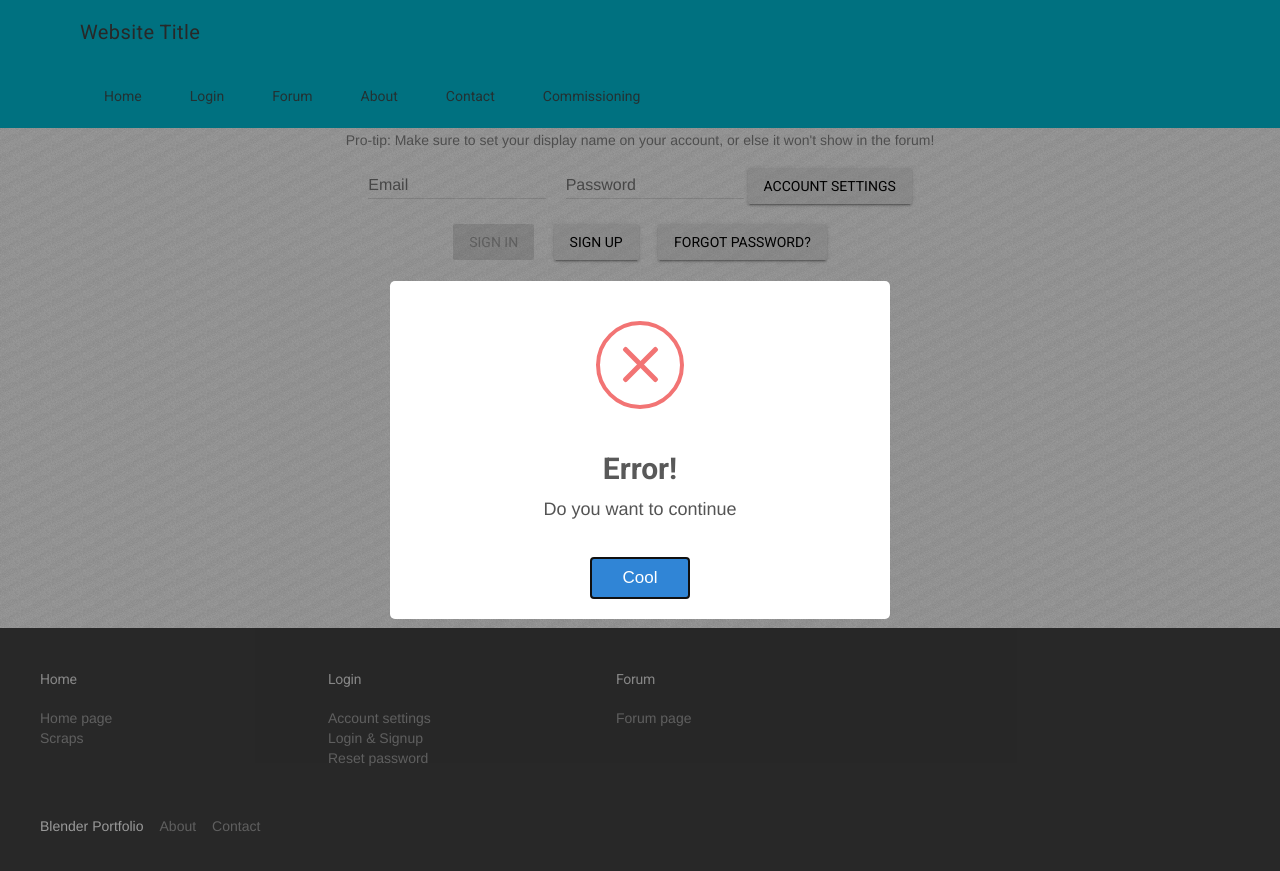
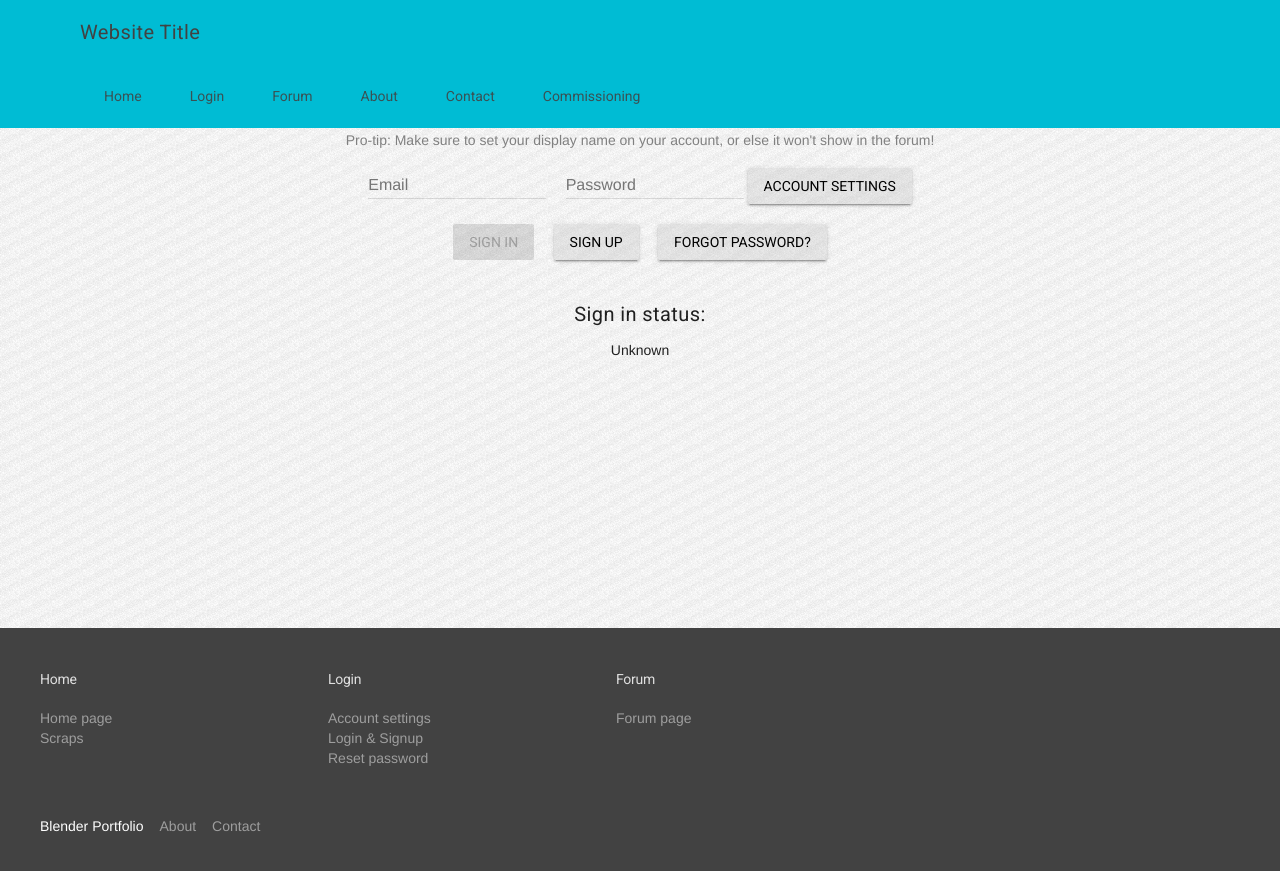
Before and after one commit to slothgamez/fireplex.github.io, a Jekyll site: the page firebase/login/index.html, which Jekyll copies as it is, in a window 1280 px wide. Shown: the top 871 px of the page. Built offline with Jekyll 4.4.1, drawn with Linux system fonts in a browser that asks for light colours; nearby versions of some CDN libraries; comment, search, counter and statistics services are not loaded; some of the changed lines change nothing that is shown.

Commit message:
Update index.html

```diff
--- a/firebase/login/index.html
+++ b/firebase/login/index.html
@@ -119,12 +119,6 @@
       // Listening for auth state changes.
       // [START authstatelistener]
       firebase.auth().onAuthStateChanged(function(user) {
-        if (user.emailVerified) {
-          console.log('Email verified');
-        } else {
-          console.log('Email not verified');
-					alert("Your email is not verified. ")
-        }
         if (user) {
           // User is signed in.
 	  if (user.emailVerified) {
@@ -145,9 +139,41 @@
           }
           document.getElementById('quickstart-sign-in').textContent = 'Sign out';
 	  } else {
-	    user.sendEmailVerification();
-	    alert('Your email is not verified! Go to your inbox and verify your account to sign in');
-	    window.location.href = 'https://fireplex.github.io/';
+				//Popup request for resending verification email
+				swal({
+					title: 'Attention!',
+					text: "Your email isn't verified yet. Click 'resend' if you never recieved an email. However, just click cancel if you already have the email",
+					type: 'warning',
+					showCancelButton: true,
+					confirmButtonColor: '#3085d6',
+					cancelButtonColor: '#d33',
+					confirmButtonText: 'Resend',
+					cancelButtonText: 'Cancel',
+					confirmButtonClass: 'btn btn-success',
+					cancelButtonClass: 'btn btn-danger',
+					buttonsStyling: false
+				}).then(function () {
+					//send email
+					user.sendEmailVerification();
+					alert('Your email is not verified! Go to your inbox and verify your account to sign in');
+					window.location.href = 'https://fireplex.github.io/';
+					swal(
+						'Resent succesfully',
+						'A new verification email has been sent to you.',
+						'success'
+					)
+				}, function (dismiss) {
+					// dismiss can be 'cancel', 'overlay',
+					// 'close', and 'timer'
+					if (dismiss === 'cancel') {
+						swal(
+							'Cancelled',
+							'Dismissed resending of the verification email.',
+							'error'
+						)
+					}
+				})
+			//end of popup
 	  }
           // [END_EXCLUDE]
         } else {
@@ -258,14 +284,6 @@
                 <li><a href="https://fireplex.github.io/contact">Contact</a></li>
               </ul>
             </div>
-          <script>
-						swal({
-							title: 'Error!',
-							text: 'Do you want to continue',
-							type: 'error',
-							confirmButtonText: 'Cool'
-						})
-					</script>
           </footer>
     </div>
     <script src="https://code.getmdl.io/1.1.3/material.min.js"></script>
```
